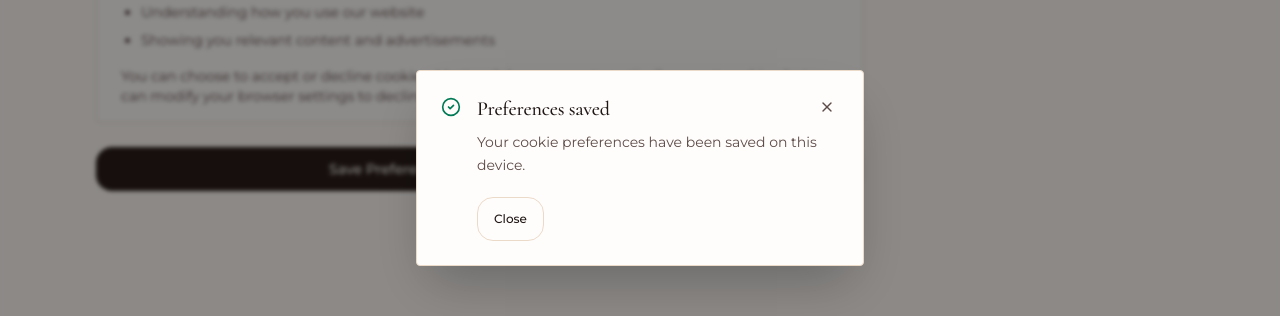
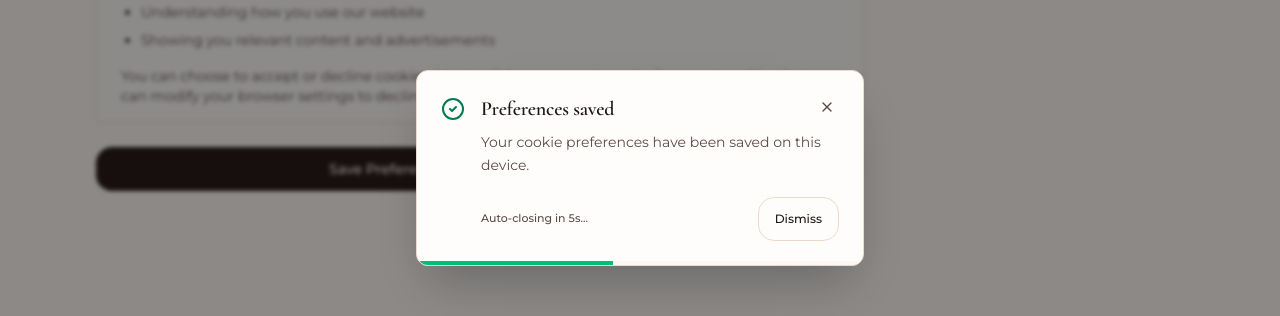
Before and after one commit to pradeeps2003/Bridal, a Next.js app: page /cookies in a window 1280 px wide. Both pictures are taken after a click on the button "Save Preferences". Shown: the part 939-1255 px from the top of the page. Built offline with nearby package versions, Linux system fonts and the light colour scheme; no server answers; the database is empty.

Commit message:
Add auto-closing feedback popup modal (5s countdown) for admin and user actions

```diff
--- a/src/components/admin/booking-status-actions.tsx
+++ b/src/components/admin/booking-status-actions.tsx
@@ -16,7 +16,7 @@ interface BookingAction {
 export function BookingStatusActions({ bookingId, actions }: { bookingId: string; actions: BookingAction[] }) {
   const router = useRouter();
   const [pendingStatus, setPendingStatus] = useState<BookingStatus | null>(null);
-  const [feedback, setFeedback] = useState<{ title: string; message: string } | null>(null);
+  const [feedback, setFeedback] = useState<{ title: string; message: string; tone?: "success" | "error" | "info" } | null>(null);
 
   async function updateStatus(status: BookingStatus) {
     setPendingStatus(status);
@@ -29,11 +29,35 @@ export function BookingStatusActions({ bookingId, actions }: { bookingId: string
       });
       const result = await response.json();
       if (!response.ok) throw new Error(result.error ?? "The booking status could not be updated.");
+
+      const titleMap: Record<string, string> = {
+        ADMIN_APPROVED: "Booking Approved ✓",
+        REJECTED: "Booking Rejected",
+        CANCELLED: "Booking Cancelled",
+        CONFIRMED: "Booking Confirmed ✓",
+        COMPLETED: "Booking Completed ✓",
+      };
+
+      const messageMap: Record<string, string> = {
+        ADMIN_APPROVED: "Booking has been approved successfully. Customer can now proceed.",
+        REJECTED: "Booking has been rejected.",
+        CANCELLED: "Booking has been cancelled. Revenue total updated.",
+        CONFIRMED: "Booking and payment confirmed successfully.",
+        COMPLETED: "Service completed successfully.",
+      };
+
+      setFeedback({
+        title: titleMap[status] || "Status Updated",
+        message: messageMap[status] || `Booking status updated to ${status.replace("_", " ").toLowerCase()}.`,
+        tone: status === "CANCELLED" || status === "REJECTED" ? "info" : "success",
+      });
+
       router.refresh();
     } catch (error) {
       setFeedback({
         title: "Status update failed",
         message: error instanceof Error ? error.message : "The booking status could not be updated.",
+        tone: "error",
       });
     } finally {
       setPendingStatus(null);
@@ -61,6 +85,9 @@ export function BookingStatusActions({ bookingId, actions }: { bookingId: string
         open={!!feedback}
         title={feedback?.title ?? ""}
         message={feedback?.message ?? ""}
+        tone={feedback?.tone ?? "success"}
+        autoClose={true}
+        autoCloseDuration={5000}
         onClose={() => setFeedback(null)}
       />
     </>
--- a/src/components/ui/feedback-dialog.tsx
+++ b/src/components/ui/feedback-dialog.tsx
@@ -11,6 +11,8 @@ interface FeedbackDialogProps {
   title: string;
   message: string;
   tone?: "error" | "success" | "info";
+  autoClose?: boolean;
+  autoCloseDuration?: number;
   onClose: () => void;
 }
 
@@ -19,6 +21,8 @@ export function FeedbackDialog({
   title,
   message,
   tone = "error",
+  autoClose = true,
+  autoCloseDuration = 5000,
   onClose,
 }: FeedbackDialogProps) {
   const closeButtonRef = useRef<HTMLButtonElement>(null);
@@ -26,6 +30,14 @@ export function FeedbackDialog({
 
   useEffect(() => {
     if (!open) return;
+
+    let timer: NodeJS.Timeout | null = null;
+    if (autoClose && autoCloseDuration > 0) {
+      timer = setTimeout(() => {
+        onClose();
+      }, autoCloseDuration);
+    }
+
     previousFocus.current = document.activeElement as HTMLElement | null;
     closeButtonRef.current?.focus();
 
@@ -34,10 +46,11 @@ export function FeedbackDialog({
     }
     document.addEventListener("keydown", handleKeyDown);
     return () => {
+      if (timer) clearTimeout(timer);
       document.removeEventListener("keydown", handleKeyDown);
       previousFocus.current?.focus();
     };
-  }, [onClose, open]);
+  }, [onClose, open, autoClose, autoCloseDuration]);
 
   if (!open) return null;
 
@@ -61,13 +74,13 @@ export function FeedbackDialog({
         aria-modal="true"
         aria-labelledby="feedback-dialog-title"
         aria-describedby="feedback-dialog-message"
-        className="w-full max-w-md rounded-sm border border-[var(--color-border)] bg-[var(--color-card)] p-6 shadow-2xl"
+        className="relative overflow-hidden w-full max-w-md rounded-lg border border-[var(--color-border)] bg-[var(--color-card)] p-6 shadow-2xl animate-in fade-in zoom-in duration-200"
       >
         <div className="flex items-start gap-4">
-          <Icon className={cn("mt-0.5 h-5 w-5 shrink-0", iconClass)} aria-hidden="true" />
+          <Icon className={cn("mt-0.5 h-6 w-6 shrink-0", iconClass)} aria-hidden="true" />
           <div className="min-w-0 flex-1">
             <div className="flex items-start justify-between gap-4">
-              <h2 id="feedback-dialog-title" className="font-[family-name:var(--font-heading)] text-xl">
+              <h2 id="feedback-dialog-title" className="font-[family-name:var(--font-heading)] text-xl font-semibold">
                 {title}
               </h2>
               <button
@@ -75,7 +88,7 @@ export function FeedbackDialog({
                 type="button"
                 onClick={onClose}
                 aria-label="Close message"
-                className="rounded-sm p-1 text-[var(--color-muted-foreground)] transition-colors hover:bg-[var(--color-muted)] hover:text-[var(--color-foreground)]"
+                className="rounded-md p-1 text-[var(--color-muted-foreground)] transition-colors hover:bg-[var(--color-muted)] hover:text-[var(--color-foreground)]"
               >
                 <X className="h-4 w-4" aria-hidden="true" />
               </button>
@@ -83,11 +96,39 @@ export function FeedbackDialog({
             <p id="feedback-dialog-message" className="mt-2 text-sm leading-relaxed text-[var(--color-muted-foreground)]">
               {message}
             </p>
-            <Button type="button" variant="outline" size="sm" className="mt-5" onClick={onClose}>
-              Close
-            </Button>
+            <div className="mt-5 flex items-center justify-between gap-2">
+              {autoClose && autoCloseDuration > 0 && (
+                <span className="text-[11px] text-[var(--color-muted-foreground)] font-medium">
+                  Auto-closing in {Math.round(autoCloseDuration / 1000)}s...
+                </span>
+              )}
+              <Button type="button" variant="outline" size="sm" className="ml-auto" onClick={onClose}>
+                Dismiss
+              </Button>
+            </div>
           </div>
         </div>
+
+        {/* 5-second animated progress bar */}
+        {autoClose && autoCloseDuration > 0 && (
+          <div className="absolute bottom-0 left-0 right-0 h-1 bg-[var(--color-muted)]/30">
+            <div
+              className={cn(
+                "h-full transition-all ease-linear",
+                tone === "success" ? "bg-emerald-500" : tone === "info" ? "bg-[var(--color-accent)]" : "bg-red-500"
+              )}
+              style={{
+                animation: `shrinkWidth ${autoCloseDuration}ms linear forwards`,
+              }}
+            />
+            <style jsx>{`
+              @keyframes shrinkWidth {
+                from { width: 100%; }
+                to { width: 0%; }
+              }
+            `}</style>
+          </div>
+        )}
       </div>
     </div>
   );
```
